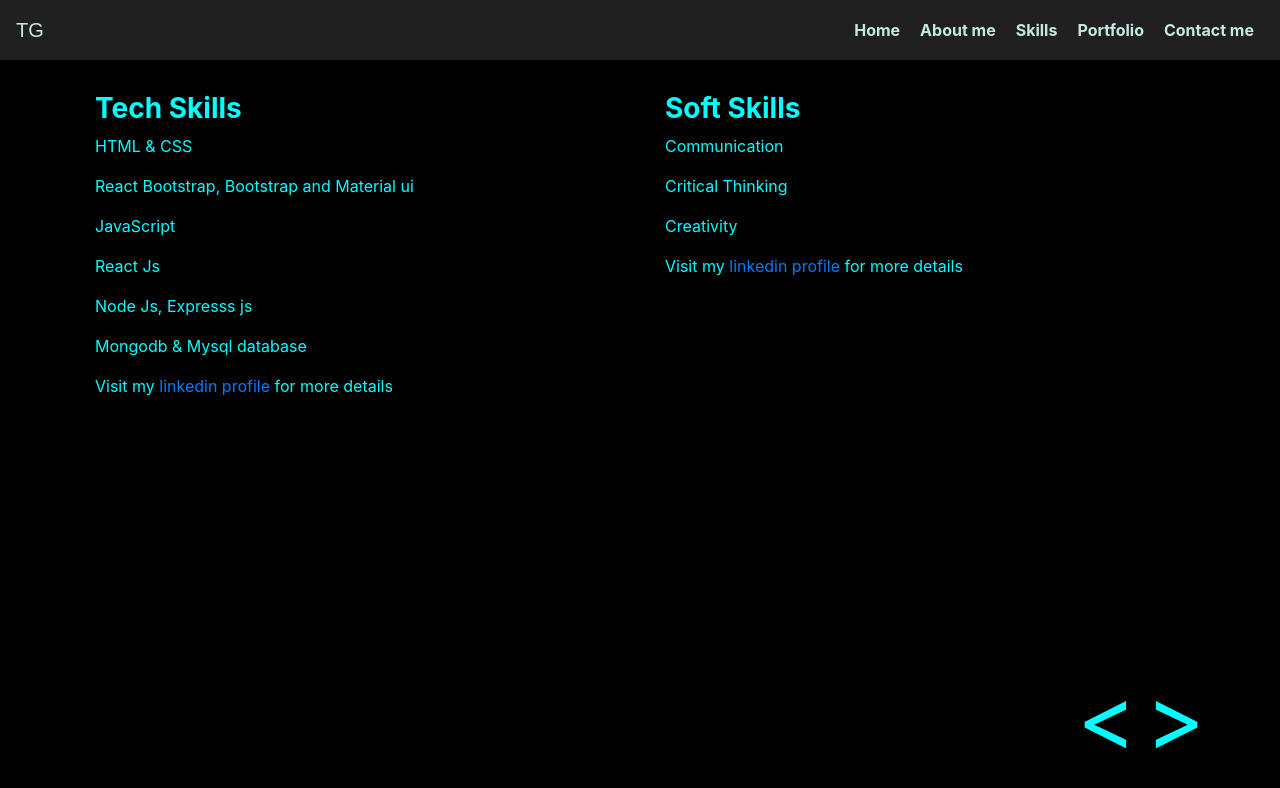
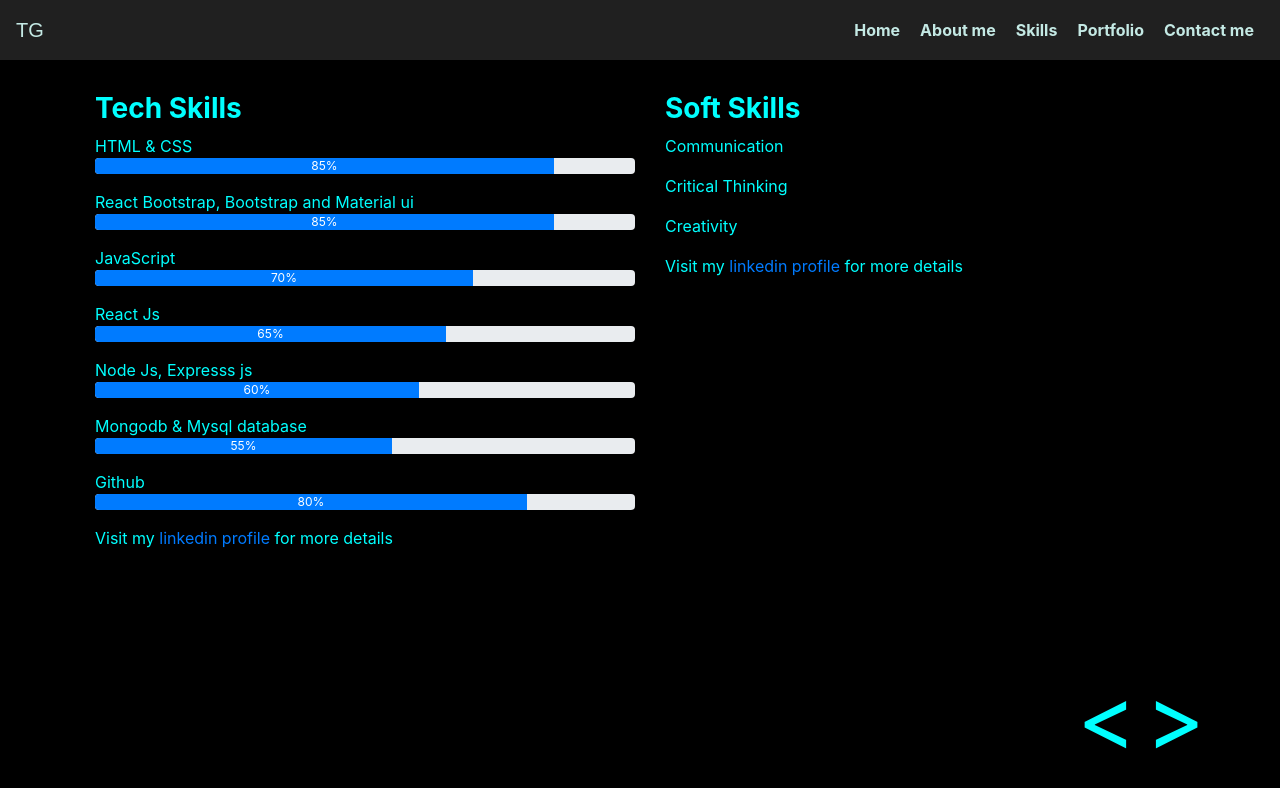
Before and after one commit to tusimegod123/tusimegodwin, a React (Create React App) app: page /skills in a window 1280 px wide. Shown: the top 788 px of the page. Built offline with nearby package versions, Linux system fonts and the light colour scheme.

Commit message:
Modify and add new files

```diff
--- a/package.json
+++ b/package.json
@@ -7,6 +7,7 @@
     "@testing-library/react": "^9.3.2",
     "@testing-library/user-event": "^7.1.2",
     "bootstrap": "^4.5.3",
+    "emailjs-com": "^2.6.3",
     "framer-motion": "^2.9.1",
     "react": "^16.13.1",
     "react-bootstrap": "^1.3.0",
--- a/src/App.js
+++ b/src/App.js
@@ -8,6 +8,7 @@ import About from './components/About';
 import Skills from './components/Skills';
 import Contact from "./components/Contact";
 import Portfolio from './components/Portfolio';
+import Success from './components/Success';
 
 function App() {
   return (
@@ -22,6 +23,7 @@ function App() {
             <Route path="/skills" component={Skills}></Route>
             <Route path="/contactme" component={Contact}></Route>
             <Route path="/portfolio" component={Portfolio}></Route>
+            <Route path="/success" component={Success}></Route>
           </Switch>
         </AnimatePresence>
       </div>
--- a/src/components/Contact.js
+++ b/src/components/Contact.js
@@ -1,13 +1,26 @@
 import React from "react";
+import * as emailjs from "emailjs-com";
 import { motion } from "framer-motion";
 import { Form, Button } from "react-bootstrap";
 import { Col } from "react-bootstrap";
 import "../about.css";
 
-
 const transition = { duration: 0.6, ease: [0.43, 0.13, 0.23, 0.96] };
 
 export default function Contact() {
+  //   const [state, setState] = useState("");
+  const handleSubmit = (event) => {
+    event.preventDefault();
+    emailjs
+      .sendForm(
+        "service_7pgatdz",
+        "template_xg55b8e",
+        event.target,
+        "user_uzd88AsOBp8NFOwHdJAjA"
+      )
+      .then((window.location = "/sucess"))
+      .catch();
+  };
   return (
     <motion.div
       animate={{ x: 5 }}
@@ -59,27 +72,46 @@ export default function Contact() {
             id="contact"
           >
             <h3 id="skill1">Direct Message:</h3>
-            <Form>
+            <Form onSubmit={handleSubmit} className="contact-form">
               <Form.Row>
                 <Form.Group as={Col} controlId="formGridEmail">
                   <Form.Label id="form-label">Name</Form.Label>
-                  <Form.Control type="text" placeholder="Your Name" />
+                  <Form.Control
+                    type="text"
+                    placeholder="Your Name"
+                    name="name"
+                    required={true}
+                  />
                 </Form.Group>
 
                 <Form.Group as={Col} controlId="formGridPassword">
                   <Form.Label id="form-label">Email</Form.Label>
-                  <Form.Control type="email" placeholder="Your email" />
+                  <Form.Control
+                    type="email"
+                    placeholder="Your email"
+                    name="email"
+                    required={true}
+                  />
                 </Form.Group>
               </Form.Row>
 
               <Form.Group controlId="formGridAddress1">
                 <Form.Label id="form-label">Subject</Form.Label>
-                <Form.Control placeholder="Subject" />
+                <Form.Control
+                  placeholder="Subject"
+                  name="subject"
+                  required={true}
+                />
               </Form.Group>
 
               <Form.Group controlId="exampleForm.ControlTextarea1">
                 <Form.Label id="form-label">Message</Form.Label>
-                <Form.Control as="textarea" rows={3} />
+                <Form.Control
+                  as="textarea"
+                  rows={3}
+                  name="message"
+                  required={true}
+                />
               </Form.Group>
               <Button variant="primary" type="submit">
                 Submit
@@ -88,6 +120,9 @@ export default function Contact() {
           </motion.div>
         </div>
       </div>
+      <br></br>
+      <br></br>
+      <br></br>
       <div className="container">
         <motion.div className="row">
           <div className="col-md-12" id="next11">
@@ -99,7 +134,6 @@ export default function Contact() {
             >
               {"<"}
             </motion.a>{" "}
-
           </div>
         </motion.div>
       </div>
--- a/src/components/Skills.js
+++ b/src/components/Skills.js
@@ -1,11 +1,22 @@
 import React from "react";
 import { motion } from "framer-motion";
+import {ProgressBar} from "react-bootstrap";
 import "../about.css";
 
 const transition = { duration: 0.6, ease: [0.43, 0.13, 0.23, 0.96] };
 
 export default function Skills() {
+    const now = 85;
+    const js = 70;
+    const react = 65;
+    const git = 80;
+    const mongo = 55;
+    const node = 60;
 
+
+
+
+//  render(progressInstance);
   return (
     <motion.div
       animate={{ x: 10 }}
@@ -15,12 +26,34 @@ export default function Skills() {
         <div className="row">
           <motion.div className="col-md-6" id="skill1">
             <h3 id="skill1">Tech Skills</h3>
-            <p>HTML & CSS</p>
-            <p>React Bootstrap, Bootstrap and Material ui</p>
-            <p>JavaScript</p>
-            <p>React Js</p>
-            <p>Node Js, Expresss js</p>
-            <p>Mongodb & Mysql database</p>
+            <p>
+              HTML & CSS <ProgressBar now={now} label={`${now}%`} />
+            </p>
+
+            <p>
+              React Bootstrap, Bootstrap and Material ui{" "}
+              <ProgressBar now={now} label={`${now}%`} />
+            </p>
+            <p>
+              JavaScript
+              <ProgressBar now={js} label={`${js}%`} />
+            </p>
+            <p>
+              React Js
+              <ProgressBar now={react} label={`${react}%`} />
+            </p>
+            <p>
+              Node Js, Expresss js
+              <ProgressBar now={node} label={`${node}%`} />
+            </p>
+            <p>
+              Mongodb & Mysql database
+              <ProgressBar now={mongo} label={`${mongo}%`} />
+            </p>
+            <p>
+              Github
+              <ProgressBar now={git} label={`${git}%`} />
+            </p>
             <p>
               Visit my{" "}
               <a href="https://www.linkedin.com/in/tusime-godwin-91211a84/">
--- /dev/null
+++ b/src/components/Success.js
@@ -0,0 +1,53 @@
+import React from "react";
+// import { Button } from "react-bootstrap";
+import { motion } from "framer-motion";
+import "../about.css";
+
+const transition = { duration: 0.6, ease: [0.43, 0.13, 0.23, 0.96] };
+
+export default function Success() {
+  return (
+    <motion.div>
+      <div className="container-fluid" id="first-container-about">
+        <div className="row justify-content-center">
+          <motion.div
+            animate={{ x: 10 }}
+            transition={{ duration: 2 }}
+            className="col-md-10"
+          >
+            <p className="contact">
+              Thank you for contacting Tusime Godwin, Your message has been
+              successfully sent and i will surely get back to u as soon as
+              possible. Thank You.
+            </p>
+          </motion.div>
+
+          <motion.div className="col-md-2"></motion.div>
+        </div>
+      </div>
+      <div className="container">
+        <motion.div className="row">
+          <div className="col-md-12" id="next12">
+            <motion.a
+              whileHover={{ scale: 1.1 }}
+              transition={transition}
+              href="/skills"
+              id="next"
+            >
+              {"<"}
+            </motion.a>{" "}
+            &nbsp;
+            <motion.a
+              whileHover={{ scale: 1.1 }}
+              transition={transition}
+              href="/contactme"
+              id="next"
+            >
+              {">"}
+            </motion.a>
+          </div>
+        </motion.div>
+      </div>
+    </motion.div>
+  );
+}
```
Also changed, not shown: 1 other file (tests, documents, lock files or other folders).
